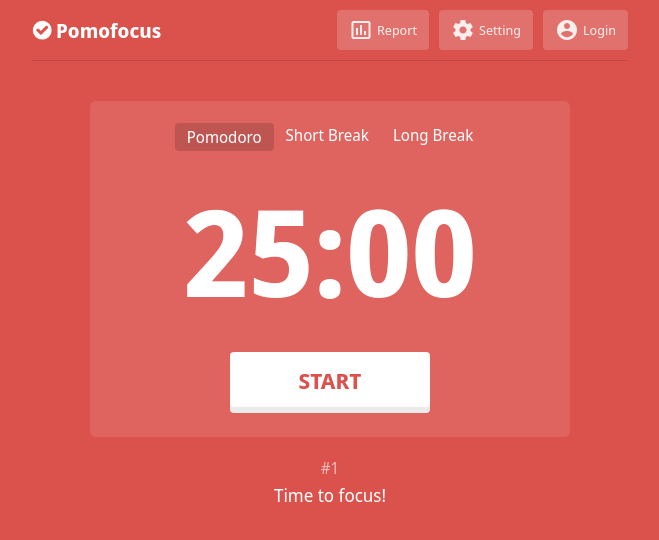
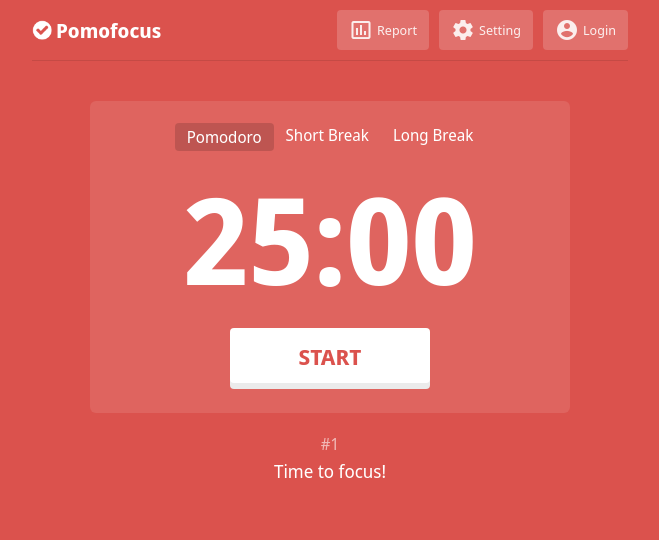
Before and after one commit to arielnmagno/pomodoro, a React (Create React App) app: page / in a window 1280 px wide. Shown: the top 540 px of the page, without its empty margins (310-969 px from the left). Built offline with nearby package versions, Linux system fonts and the light colour scheme.

Commit message:
Fix line height

```diff
--- a/src/components/Timer.module.css
+++ b/src/components/Timer.module.css
@@ -29,6 +29,7 @@
 
 .time {
   font-size: 6.25rem;
+  line-height: 8.6875rem;
   font-weight: 600;
   margin-top: 1.25rem;
 }
```
